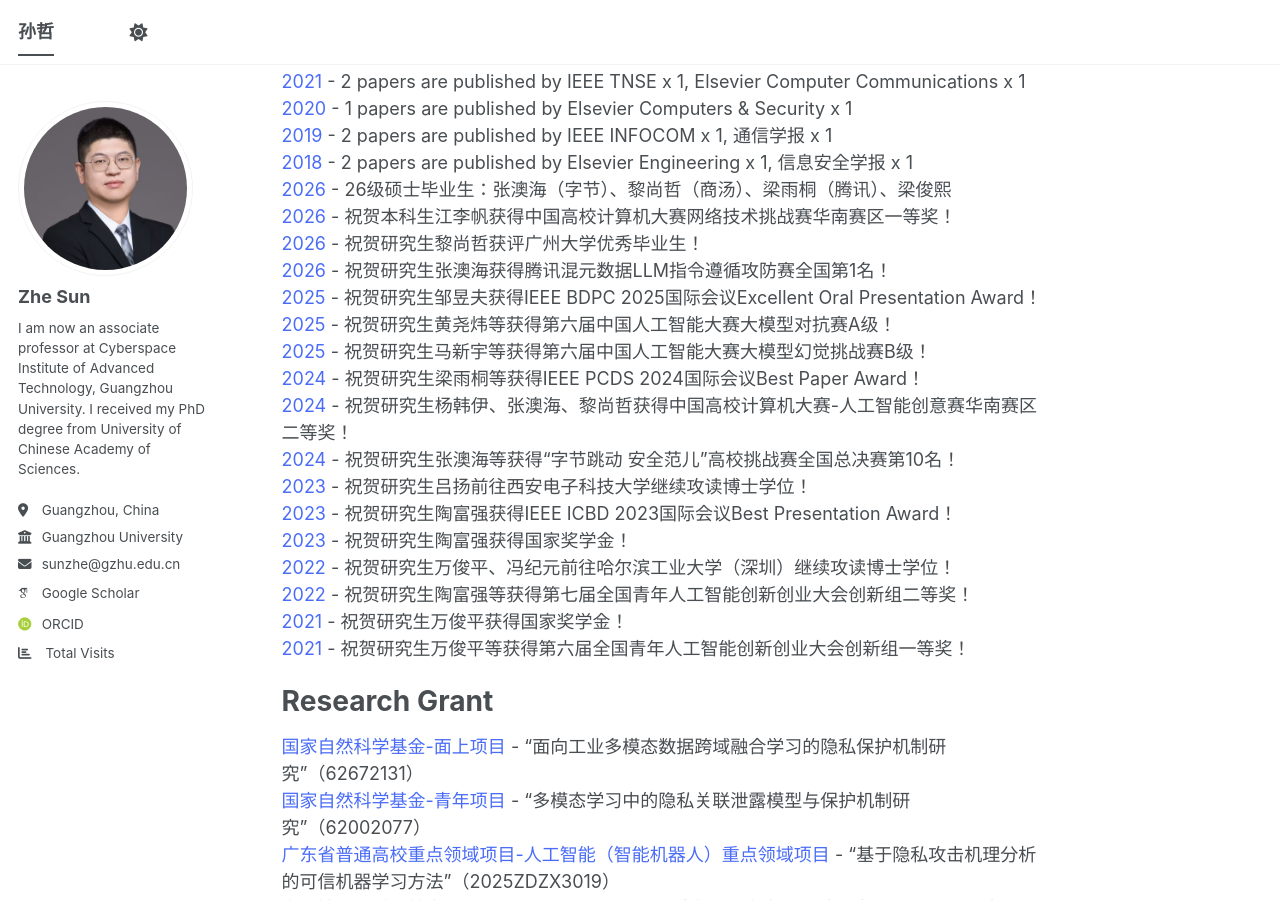
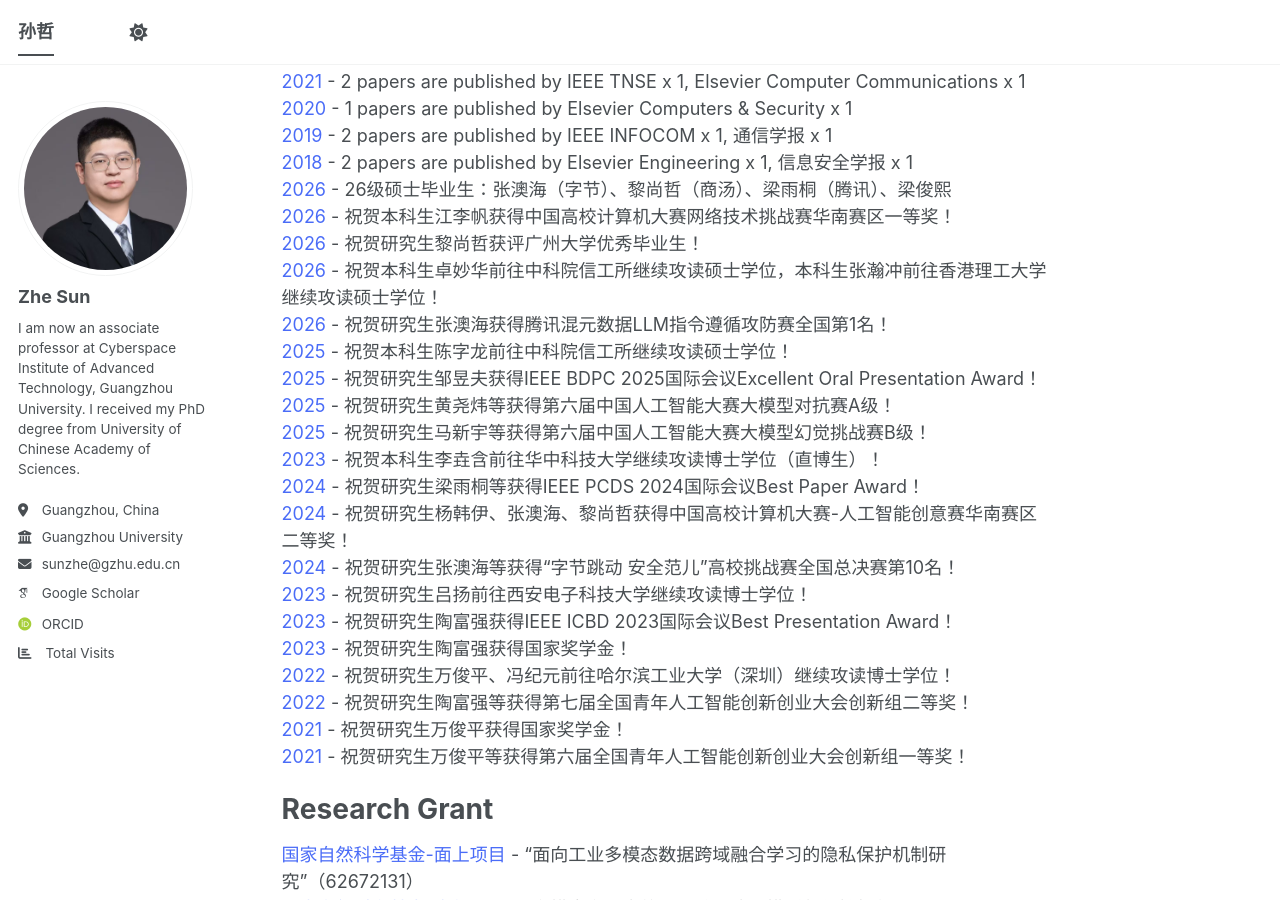
Before and after one commit to ZheSun208/ZheSun208.github.io, a Jekyll site: the page built from _pages/about.md, in a window 1280 px wide and 900 px high, scrolled down 1024 px. Built offline with Jekyll 4.4.1, drawn with Linux system fonts in a browser that asks for light colours; some web fonts are replaced; a script bundle is joined from its source files by our own code; library files that are not in the unit come from our copies; comment, search, counter and statistics services are not loaded.

Commit message:
Update about.md

```diff
--- a/_pages/about.md
+++ b/_pages/about.md
@@ -40,10 +40,13 @@ Highlight
 <span style="color:#4a6cf7;">2026</span> - 26级硕士毕业生：张澳海（字节）、黎尚哲（商汤）、梁雨桐（腾讯）、梁俊熙
 <span style="color:#4a6cf7;">2026</span> - 祝贺本科生江李帆获得中国高校计算机大赛网络技术挑战赛华南赛区一等奖！
 <span style="color:#4a6cf7;">2026</span> - 祝贺研究生黎尚哲获评广州大学优秀毕业生！
+<span style="color:#4a6cf7;">2026</span> - 祝贺本科生卓妙华前往中科院信工所继续攻读硕士学位，本科生张瀚冲前往香港理工大学继续攻读硕士学位！
 <span style="color:#4a6cf7;">2026</span> - 祝贺研究生张澳海获得腾讯混元数据LLM指令遵循攻防赛全国第1名！
+<span style="color:#4a6cf7;">2025</span> - 祝贺本科生陈字龙前往中科院信工所继续攻读硕士学位！
 <span style="color:#4a6cf7;">2025</span> - 祝贺研究生邹昱夫获得IEEE BDPC 2025国际会议Excellent Oral Presentation Award！
 <span style="color:#4a6cf7;">2025</span> - 祝贺研究生黄尧炜等获得第六届中国人工智能大赛大模型对抗赛A级！
 <span style="color:#4a6cf7;">2025</span> - 祝贺研究生马新宇等获得第六届中国人工智能大赛大模型幻觉挑战赛B级！
+<span style="color:#4a6cf7;">2023</span> - 祝贺本科生李垚含前往华中科技大学继续攻读博士学位（直博生）！
 <span style="color:#4a6cf7;">2024</span> - 祝贺研究生梁雨桐等获得IEEE PCDS 2024国际会议Best Paper Award！
 <span style="color:#4a6cf7;">2024</span> - 祝贺研究生杨韩伊、张澳海、黎尚哲获得中国高校计算机大赛-人工智能创意赛华南赛区二等奖！
 <span style="color:#4a6cf7;">2024</span> - 祝贺研究生张澳海等获得“字节跳动 安全范儿”高校挑战赛全国总决赛第10名！
```
